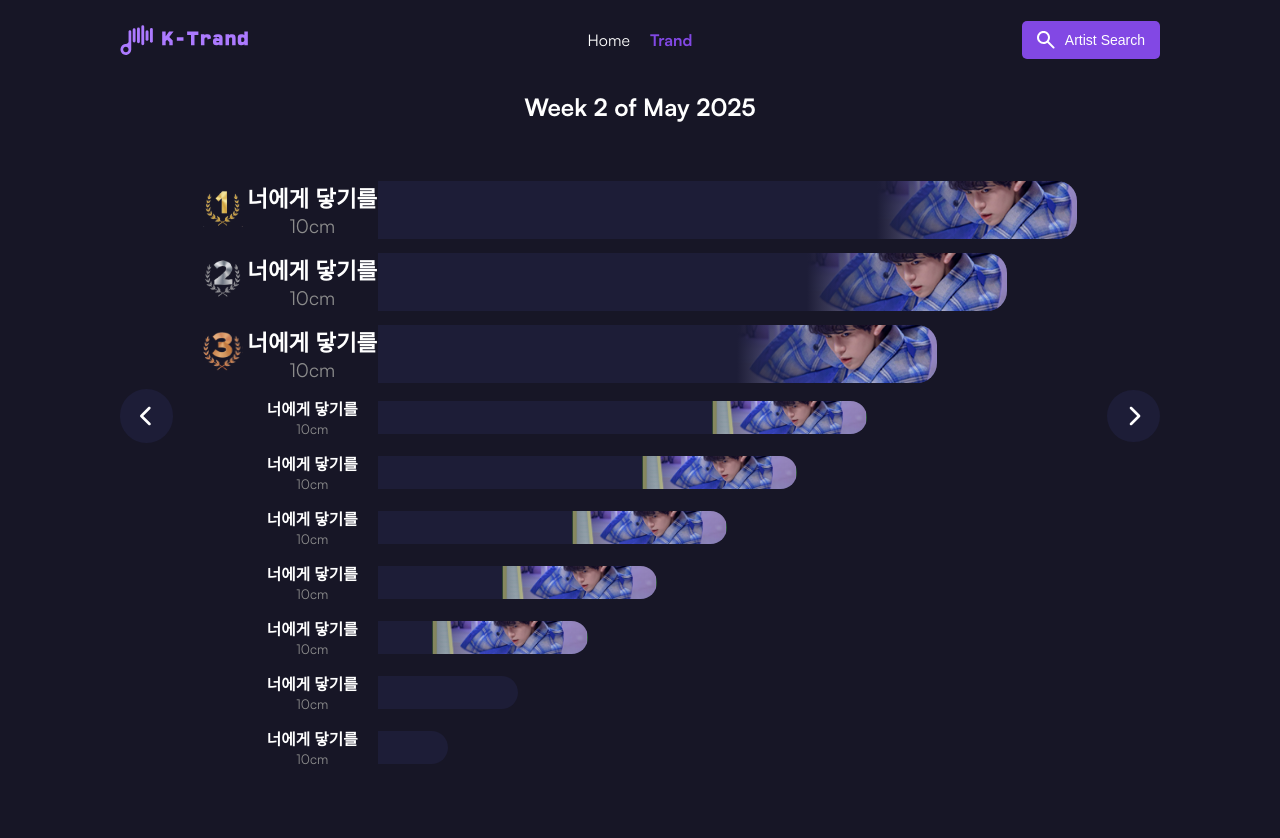
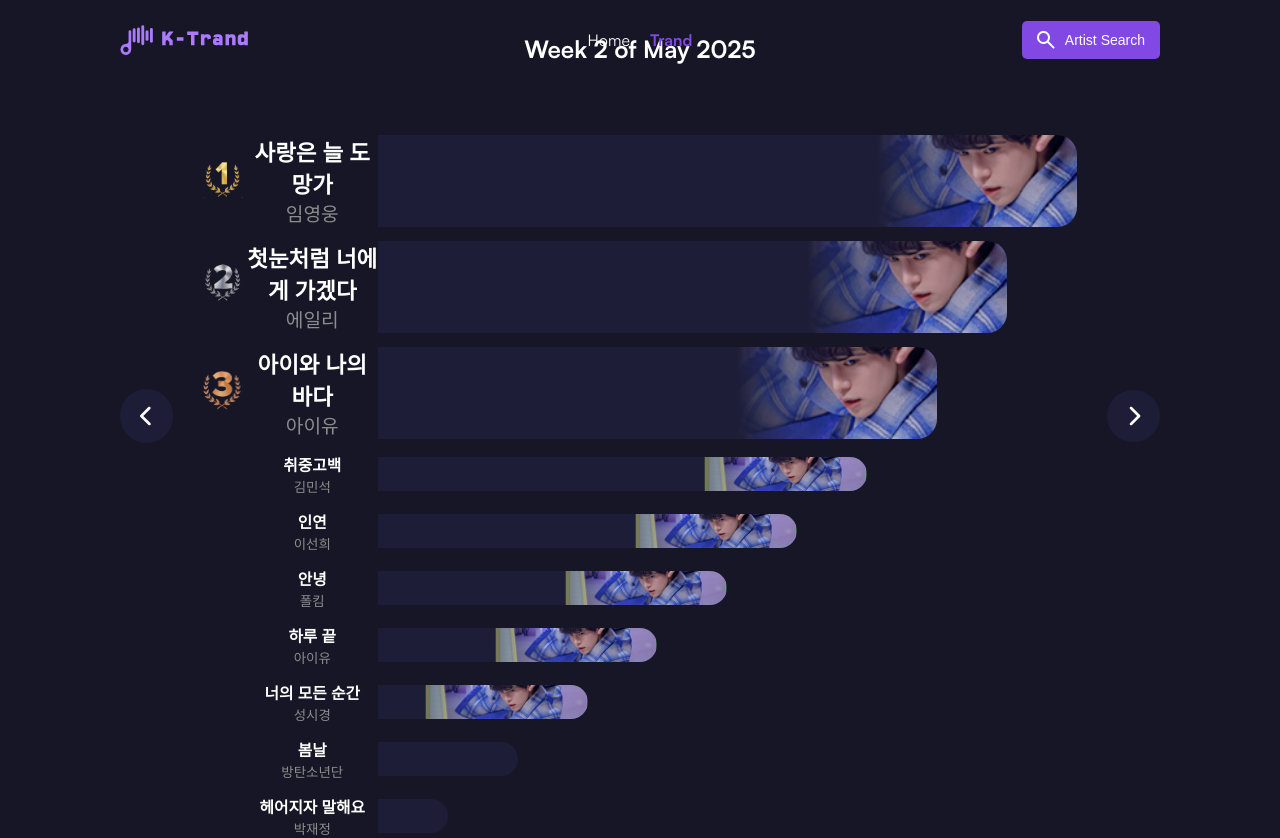
Before and after one commit to San-Jose-State-University-Project/KPOP-F-E, a React (Vite) app: page /trand in a window 1280 px wide. Before the commit the page ends 800 px from the top, so only its background shows below. Built offline with nearby package versions, Linux system fonts and the light colour scheme.

Commit message:
chore(#18) :: 임시데이터

```diff
--- a/src/components/ranking/index.tsx
+++ b/src/components/ranking/index.tsx
@@ -7,18 +7,29 @@ import Second from '@/assets/second.svg'
 import Third from '@/assets/third.svg'
 
 export default function Ranking() {
-    const data = [
-        {h3 : "너에게 닿기를", p : "10cm", thumbnail: Img1, length : 10},
-        {h3 : "너에게 닿기를", p : "10cm", thumbnail: Img1, length : 9 },
-        {h3 : "너에게 닿기를", p : "10cm", thumbnail: Img1, length : 8 },
-        {h3 : "너에게 닿기를", p : "10cm", thumbnail: Img1, length : 7 },
-        {h3 : "너에게 닿기를", p : "10cm", thumbnail: Img1, length : 6 },
-        {h3 : "너에게 닿기를", p : "10cm", thumbnail: Img1, length : 5 },
-        {h3 : "너에게 닿기를", p : "10cm", thumbnail: Img1, length : 4 },
-        {h3 : "너에게 닿기를", p : "10cm", thumbnail: Img1, length : 3 },
-        {h3 : "너에게 닿기를", p : "10cm", thumbnail: Img1, length : 2 },
-        {h3 : "너에게 닿기를", p : "10cm", thumbnail: Img1, length : 1 },
-
+    const data =[
+        { h3: "사랑은 늘 도망가", p: "임영웅", thumbnail: Img1, length: 10 },
+        { h3: "첫눈처럼 너에게 가겠다", p: "에일리", thumbnail: Img1, length: 9 },
+        { h3: "아이와 나의 바다", p: "아이유", thumbnail: Img1, length: 8 },
+        { h3: "취중고백", p: "김민석", thumbnail: Img1, length: 7 },
+        { h3: "인연", p: "이선희", thumbnail: Img1, length: 6 },
+        { h3: "안녕", p: "폴킴", thumbnail: Img1, length: 5 },
+        { h3: "하루 끝", p: "아이유", thumbnail: Img1, length: 4 },
+        { h3: "너의 모든 순간", p: "성시경", thumbnail: Img1, length: 3 },
+        { h3: "봄날", p: "방탄소년단", thumbnail: Img1, length: 2 },
+        { h3: "헤어지자 말해요", p: "박재정", thumbnail: Img1, length: 1 }
+    ]
+    const data2 = [
+        { h3: "너의 모든 순간", p: "성시경", thumbnail: Img1, length: 6 }, // 유지
+        { h3: "첫사랑", p: "백예린", thumbnail: Img1, length: 3 },
+        { h3: "아이와 나의 바다", p: "아이유", thumbnail: Img1, length: 10 }, // 유지
+        { h3: "별 보러 가자", p: "적재", thumbnail: Img1, length: 1 },
+        { h3: "헤어지자 말해요", p: "박재정", thumbnail: Img1, length: 7 }, // 유지
+        { h3: "사건의 지평선", p: "윤하", thumbnail: Img1, length: 4 },
+        { h3: "너를 만나", p: "폴킴", thumbnail: Img1, length: 9 },
+        { h3: "All of My Life", p: "박원", thumbnail: Img1, length: 2 },
+        { h3: "밤이 무서워요", p: "10CM", thumbnail: Img1, length: 5 },
+        { h3: "봄 사랑 벚꽃 말고", p: "하이포 & 아이유", thumbnail: Img1, length: 8 }
     ]
     return (
         <S.Container>
```
